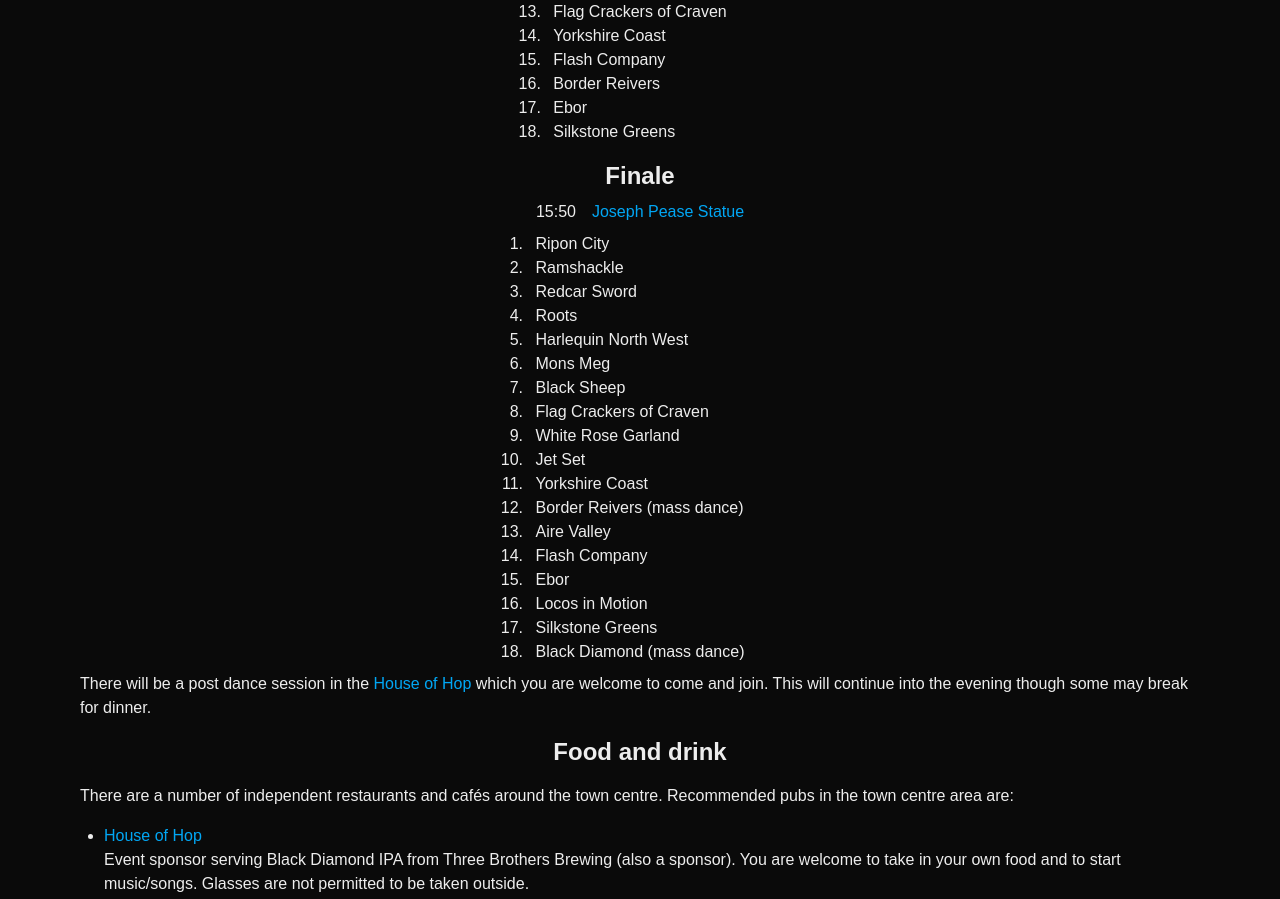
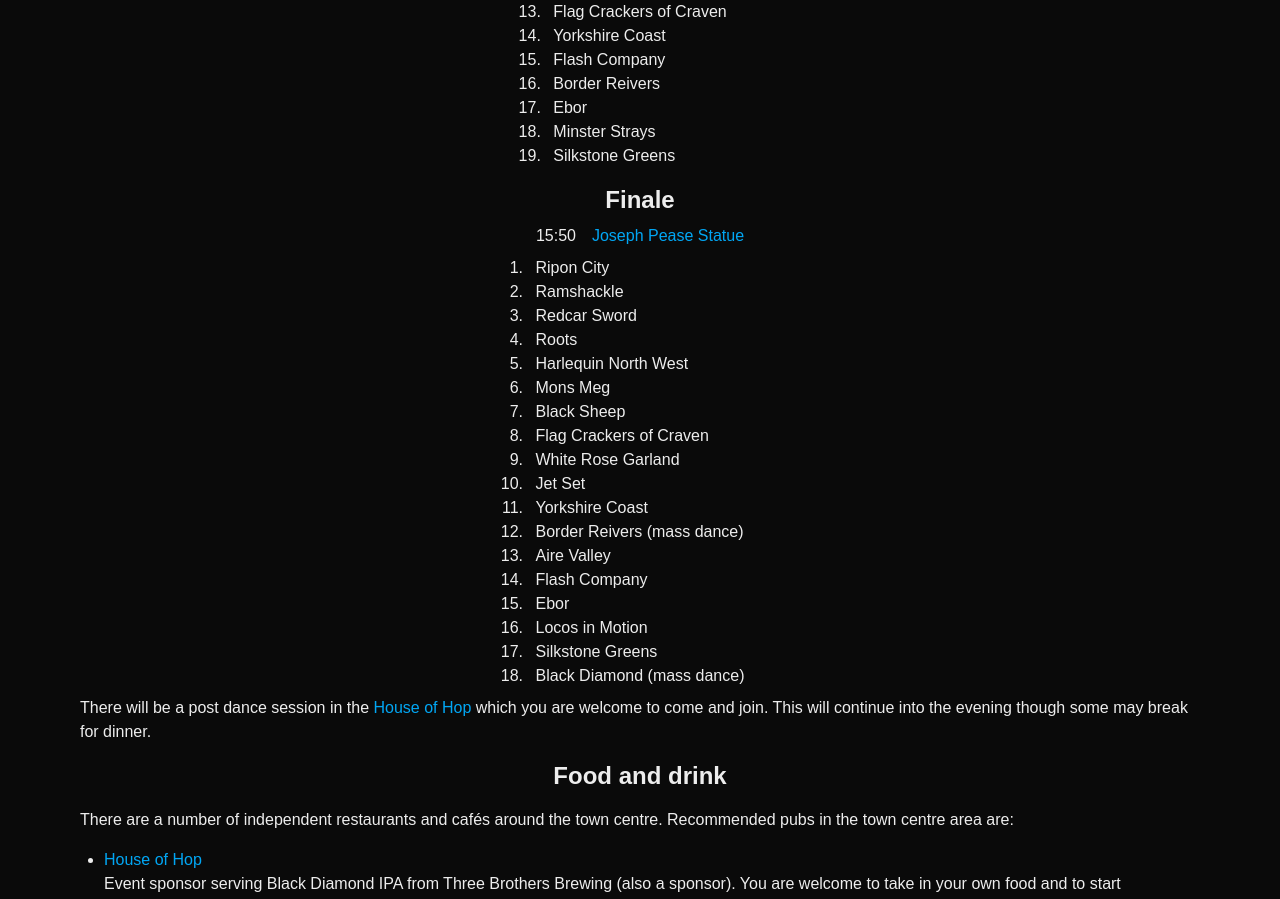
Before and after one commit to Black-Diamond-Morris/black-diamond-morris.github.io, a Next.js app: page / in a window 1280 px wide. Shown: the part 4660-5559 px from the top of the page. Built offline with nearby package versions, Linux system fonts and the light colour scheme.

Commit message:
Update timetable.tsx

```diff
--- a/app/timetable.tsx
+++ b/app/timetable.tsx
@@ -164,6 +164,7 @@ const parade: Event = {
           sides.flash_company,
           sides.border_reivers,
           sides.ebor,
+          sides.minster_strays,
           sides.silkstone_greens,
         ]}
       />
```
